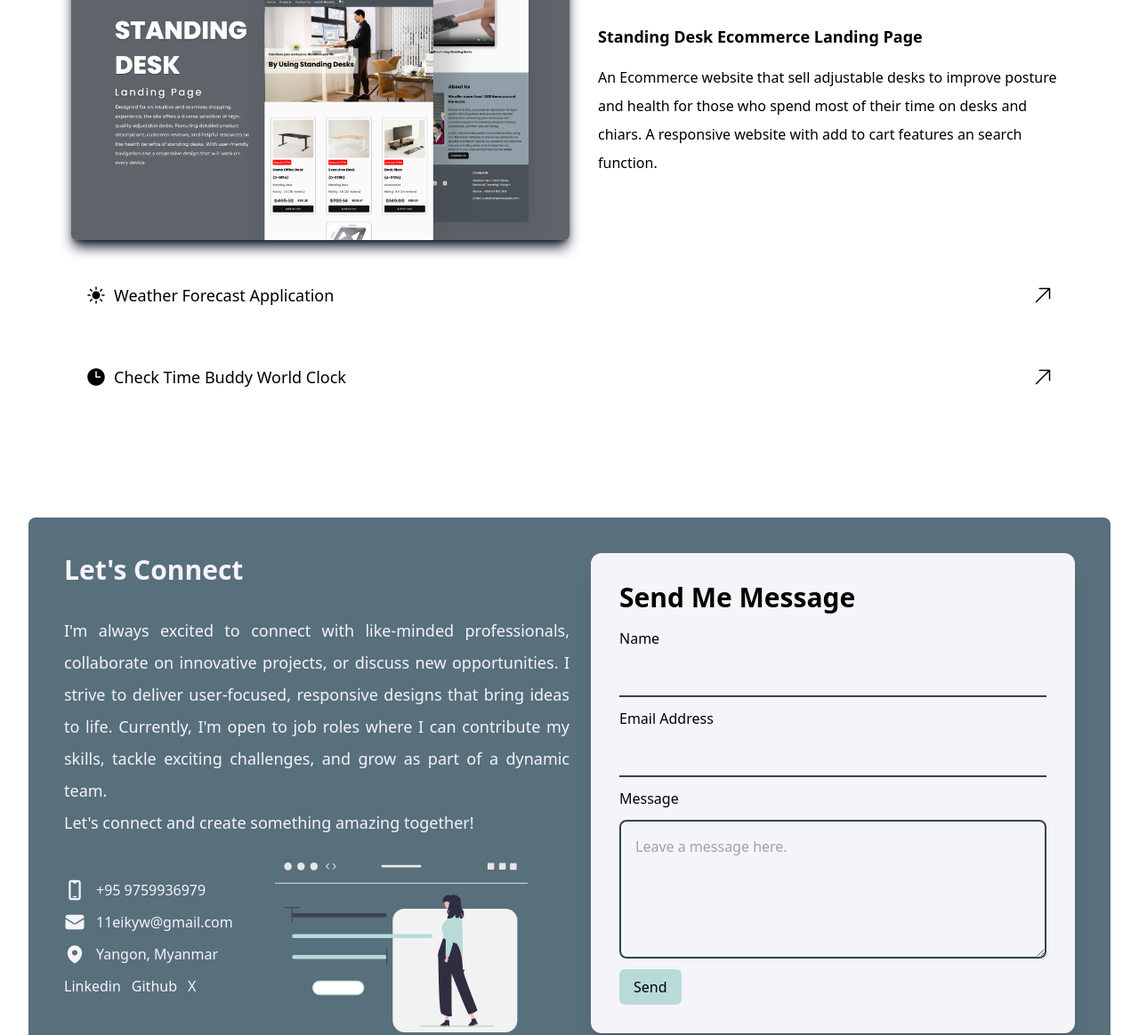
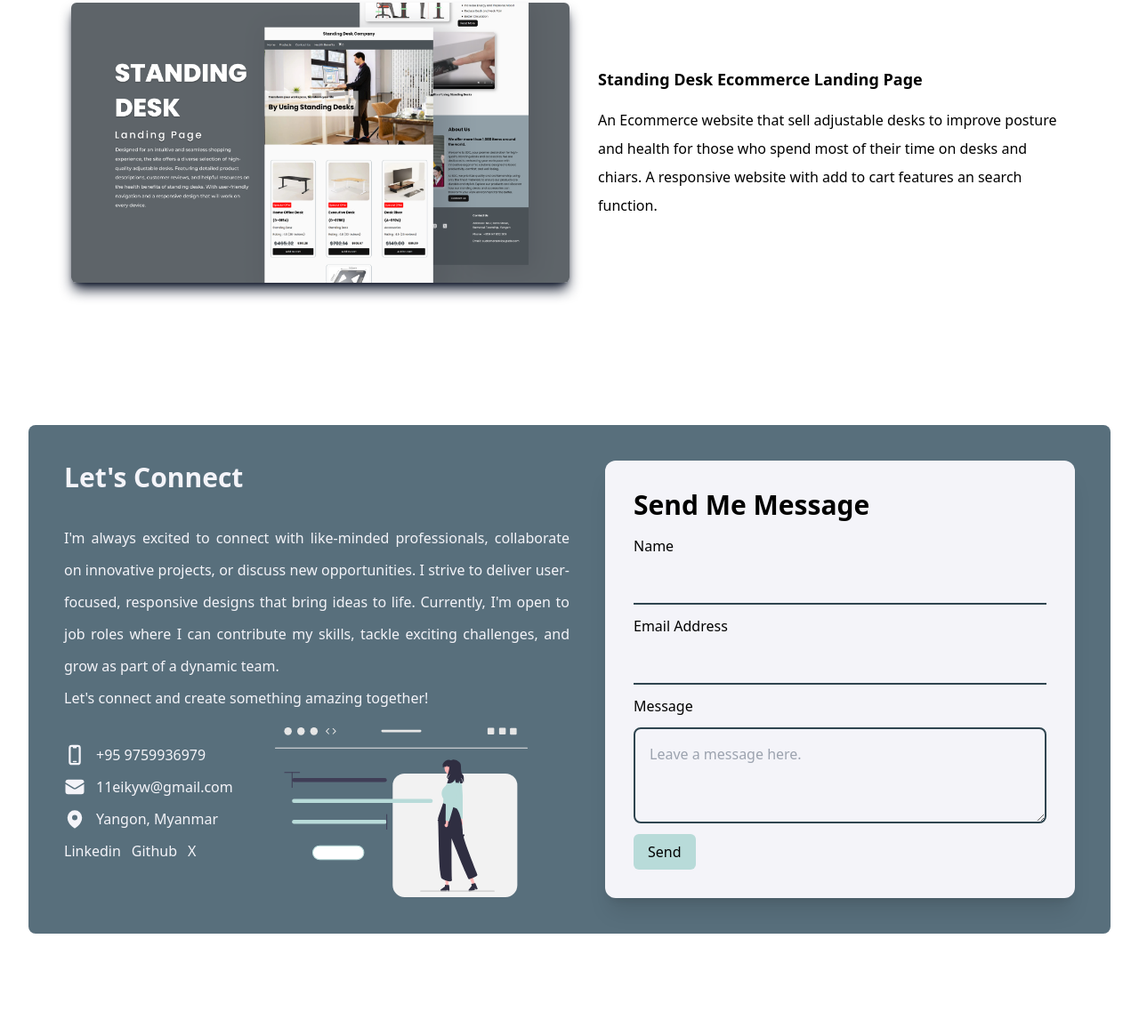
Before and after one commit to EiEiKyaw01/Portfolio, a website built with Vite: page index.html in a window 1280 px wide. Shown: the part 1053-2217 px from the top of the page at 89% size. After the commit the page ends 2119 px from the top, so only its background shows below. Built offline with nearby package versions, Linux system fonts and the light colour scheme.

Commit message:
change paddings

```diff
--- a/index.html
+++ b/index.html
@@ -24,21 +24,6 @@
         </svg>
         <span class="max-sm:hidden">About Me</span></a
       >
-      <a href="#project-section" class="no-underline flex gap-2 items-center"
-        ><svg
-          xmlns="http://www.w3.org/2000/svg"
-          viewBox="0 0 24 24"
-          fill="currentColor"
-          class="size-6"
-        >
-          <path
-            fill-rule="evenodd"
-            d="M1.5 7.125c0-1.036.84-1.875 1.875-1.875h6c1.036 0 1.875.84 1.875 1.875v3.75c0 1.036-.84 1.875-1.875 1.875h-6A1.875 1.875 0 0 1 1.5 10.875v-3.75Zm12 1.5c0-1.036.84-1.875 1.875-1.875h5.25c1.035 0 1.875.84 1.875 1.875v8.25c0 1.035-.84 1.875-1.875 1.875h-5.25a1.875 1.875 0 0 1-1.875-1.875v-8.25ZM3 16.125c0-1.036.84-1.875 1.875-1.875h5.25c1.036 0 1.875.84 1.875 1.875v2.25c0 1.035-.84 1.875-1.875 1.875h-5.25A1.875 1.875 0 0 1 3 18.375v-2.25Z"
-            clip-rule="evenodd"
-          />
-        </svg>
-        <span class="max-sm:hidden">Projects</span></a
-      >
       <a href="#skills" class="no-underline flex gap-2 items-center"
         ><svg
           xmlns="http://www.w3.org/2000/svg"
@@ -57,7 +42,22 @@
         </svg>
         <span class="max-sm:hidden">Skills</span></a
       >
-      <a href="#" class="no-underline flex gap-2 items-center"
+      <a href="#project-section" class="no-underline flex gap-2 items-center"
+        ><svg
+          xmlns="http://www.w3.org/2000/svg"
+          viewBox="0 0 24 24"
+          fill="currentColor"
+          class="size-6"
+        >
+          <path
+            fill-rule="evenodd"
+            d="M1.5 7.125c0-1.036.84-1.875 1.875-1.875h6c1.036 0 1.875.84 1.875 1.875v3.75c0 1.036-.84 1.875-1.875 1.875h-6A1.875 1.875 0 0 1 1.5 10.875v-3.75Zm12 1.5c0-1.036.84-1.875 1.875-1.875h5.25c1.035 0 1.875.84 1.875 1.875v8.25c0 1.035-.84 1.875-1.875 1.875h-5.25a1.875 1.875 0 0 1-1.875-1.875v-8.25ZM3 16.125c0-1.036.84-1.875 1.875-1.875h5.25c1.036 0 1.875.84 1.875 1.875v2.25c0 1.035-.84 1.875-1.875 1.875h-5.25A1.875 1.875 0 0 1 3 18.375v-2.25Z"
+            clip-rule="evenodd"
+          />
+        </svg>
+        <span class="max-sm:hidden">Projects</span></a
+      >
+      <a href="#contact-me" class="no-underline flex gap-2 items-center"
         ><svg
           xmlns="http://www.w3.org/2000/svg"
           viewBox="0 0 24 24"
@@ -76,7 +76,7 @@
     </nav>
 
     <section
-      class="flex flex-col-reverse md:flex-row items-center justify-around py-8 px-4 md:px-8 m-8 md:my-20"
+      class="flex flex-col-reverse md:flex-row items-center justify-around px-4 md:px-8 mx-8 md:my-20"
     >
       <div
         id="about-me-text"
@@ -86,8 +86,8 @@
           class="block absolute -rotate-45 top-0 -left-4 text-lg md:text-2xl md:-top-10 md:-left-8"
           >Hello!</span
         >
-        <h2 class="text-2xl font-bold md:text-6xl">I'm Ei Ei Kyaw</h2>
-        <h3 class="text-xl md:text-3xl">A front-end developer from Myanmar</h3>
+        <h1 class="text-2xl font-bold md:text-6xl">I'm Ei Ei Kyaw</h1>
+        <h2 class="text-xl md:text-3xl">A front-end developer from Myanmar</h2>
         <div
           class="flex gap-4 justify-center items-center md:justify-start cursor-pointer"
         >
@@ -119,14 +119,14 @@
       </div>
     </section>
 
-    <section
-      id="skills"
-      class="p-12 m-8 md:my-20 flex flex-col gap-8 rounded-lg bg-[#586F7C]"
+    <section id="skills" class="pt-12">
+      <div
+        class="py-10 px-12 mx-8 mt-8 md:mt-20 flex flex-col gap-8 rounded-lg bg-[#586F7C]"
       >
-      <h1 class="text-2xl font-semibold text-[#F4F4F9]">● Skills & Tools</h1>
+        <h2 class="text-2xl font-semibold text-[#F4F4F9]">● Skills & Tools</h2>
         <div class="flex flex-wrap gap-5">
           <div
-          class="bg-[#B8DBD9] text-[#000] font-bold text-center rounded-md p-3 flex gap-2 items-center hover:shadow-lg hover:shadow-slate-300"
+            class="bg-[#B8DBD9] text-[#000] font-bold text-center rounded-md p-3 flex gap-2 items-center"
           >
             <div class="w-7 h-7">
               <img src="./src/images/html.png" alt="" class="w-full" />
@@ -197,15 +197,21 @@
             <p class="">MySQL</p>
           </div>
         </div>
+      </div>
     </section>
 
     <section
       id="project-section"
-      class="p-12 m-8 md:my-20 flex flex-col gap-8 rounded-lg"
+      class=" pt-12"
     >
-      <h1 class="text-2xl font-semibold">● Projects</h1>
+      <div class="px-12 m-8 md:my-20 flex flex-col gap-8 rounded-lg">
+        <h2 class="text-2xl font-semibold">● Projects</h2>
         <div class="flex flex-col-reverse lg:flex-row gap-8 items-center">
-        <img src="./src/images/SDC-website.png" alt="" class="lg:w-1/2 rounded-md shadow-lg shadow-slate-900" />
+          <img
+            src="./src/images/SDC-website.png"
+            alt=""
+            class="lg:w-1/2 rounded-md shadow-lg shadow-slate-900"
+          />
           <div class="  ">
             <h2 class="text-lg font-semibold mb-4">
               Standing Desk Ecommerce Landing Page
@@ -213,84 +219,25 @@
             <p class="tect-md leading-8">
               An Ecommerce website that sell adjustable desks to improve posture
               and health for those who spend most of their time on desks and
-            chiars. A responsive website with add to cart features an search function.
+              chiars. A responsive website with add to cart features an search
+              function.
             </p>
           </div>
         </div>
-      <div
-        class="flex items-center justify-between bg-white p-4 rounded-md max-md:flex-col gap-2"
-      >
-        <div class="flex gap-2 flex-col md:flex-row items-center">
-          <svg
-            xmlns="http://www.w3.org/2000/svg"
-            viewBox="0 0 24 24"
-            fill="currentColor"
-            class="size-6"
-          >
-            <path
-              d="M12 2.25a.75.75 0 0 1 .75.75v2.25a.75.75 0 0 1-1.5 0V3a.75.75 0 0 1 .75-.75ZM7.5 12a4.5 4.5 0 1 1 9 0 4.5 4.5 0 0 1-9 0ZM18.894 6.166a.75.75 0 0 0-1.06-1.06l-1.591 1.59a.75.75 0 1 0 1.06 1.061l1.591-1.59ZM21.75 12a.75.75 0 0 1-.75.75h-2.25a.75.75 0 0 1 0-1.5H21a.75.75 0 0 1 .75.75ZM17.834 18.894a.75.75 0 0 0 1.06-1.06l-1.59-1.591a.75.75 0 1 0-1.061 1.06l1.59 1.591ZM12 18a.75.75 0 0 1 .75.75V21a.75.75 0 0 1-1.5 0v-2.25A.75.75 0 0 1 12 18ZM7.758 17.303a.75.75 0 0 0-1.061-1.06l-1.591 1.59a.75.75 0 0 0 1.06 1.061l1.591-1.59ZM6 12a.75.75 0 0 1-.75.75H3a.75.75 0 0 1 0-1.5h2.25A.75.75 0 0 1 6 12ZM6.697 7.757a.75.75 0 0 0 1.06-1.06l-1.59-1.591a.75.75 0 0 0-1.061 1.06l1.59 1.591Z"
-            />
-          </svg>
-
-          <h2 class="text-lg">Weather Forecast Application</h2>
-        </div>
-        <svg
-          xmlns="http://www.w3.org/2000/svg"
-          viewBox="0 0 24 24"
-          fill="currentColor"
-          class="size-6 hover:animate-wiggle-more"
-        >
-          <path
-            fill-rule="evenodd"
-            d="M8.25 3.75H19.5a.75.75 0 0 1 .75.75v11.25a.75.75 0 0 1-1.5 0V6.31L5.03 20.03a.75.75 0 0 1-1.06-1.06L17.69 5.25H8.25a.75.75 0 0 1 0-1.5Z"
-            clip-rule="evenodd"
-          />
-        </svg>
-      </div>
-      <div
-        class="flex items-center justify-between bg-white p-4 rounded-md max-md:flex-col gap-2"
-      >
-        <div class="flex flex-col md:flex-row gap-2 items-center">
-          <svg
-            xmlns="http://www.w3.org/2000/svg"
-            viewBox="0 0 24 24"
-            fill="currentColor"
-            class="size-6"
-          >
-            <path
-              fill-rule="evenodd"
-              d="M12 2.25c-5.385 0-9.75 4.365-9.75 9.75s4.365 9.75 9.75 9.75 9.75-4.365 9.75-9.75S17.385 2.25 12 2.25ZM12.75 6a.75.75 0 0 0-1.5 0v6c0 .414.336.75.75.75h4.5a.75.75 0 0 0 0-1.5h-3.75V6Z"
-              clip-rule="evenodd"
-            />
-          </svg>
-          <h2 class="text-lg">Check Time Buddy World Clock</h2>
-        </div>
-        <svg
-          xmlns="http://www.w3.org/2000/svg"
-          viewBox="0 0 24 24"
-          fill="currentColor"
-          class="size-6 hover:animate-wiggle-more"
-        >
-          <path
-            fill-rule="evenodd"
-            d="M8.25 3.75H19.5a.75.75 0 0 1 .75.75v11.25a.75.75 0 0 1-1.5 0V6.31L5.03 20.03a.75.75 0 0 1-1.06-1.06L17.69 5.25H8.25a.75.75 0 0 1 0-1.5Z"
-            clip-rule="evenodd"
-          />
-        </svg>
       </div>
     </section>
 
     <section
-      id="contact-section"
-      class="p-10 mx-8 mb-4 rounded-lg bg-[#586F7C]"
+      id="contact-me"
+      class=" pt-20"
     >
-      <div class="flex flex-col md:flex-row gap-6">
+      <div class="p-10 mx-8 mb-4 rounded-lg bg-[#586F7C] flex flex-col md:flex-row gap-10">
         <div
-          class="flex flex-col gap-6 md:max-w-[50%] justify-around text-[#F4F4F9]"
+          class="flex flex-col gap-3 md:max-w-[50%] justify-around text-[#F4F4F9]"
         >
           <div>
-            <h1 class="text-3xl font-semibold mb-8">Let's Connect</h1>
-            <p class="text-justify leading-9 text-lg">
+            <h2 class="text-3xl font-semibold mb-8">Let's Connect</h2>
+            <p class="md:text-justify leading-9 text-md">
               I'm always excited to connect with like-minded professionals,
               collaborate on innovative projects, or discuss new opportunities.
               I strive to deliver user-focused, responsive designs that bring
@@ -302,7 +249,10 @@
           </div>
           <div class="flex flex-row-reverse items-center max-lg:block">
             <div class="w-[50%] m-auto max-lg:hidden">
-              <img src="./src/images/undraw_portfolio_website_re_jsdd.svg" alt="" />
+              <img
+                src="./src/images/undraw_portfolio_website_re_jsdd.svg"
+                alt=""
+              />
             </div>
             <div class="flex flex-col gap-3 mb-5">
               <div
@@ -398,7 +348,7 @@
             <textarea
               name="comment"
               id="comment"
-              rows="5"
+              rows="3"
               class="border-2 rounded-lg p-4 border-[#2F4550] bg-transparent"
               placeholder="Leave a message here."
             ></textarea>
```
Lines whose indentation alone changed are shown as unchanged.
